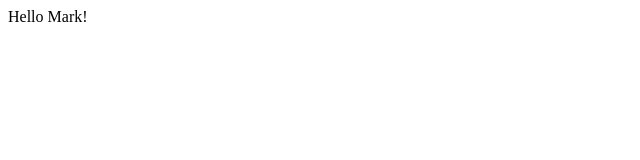
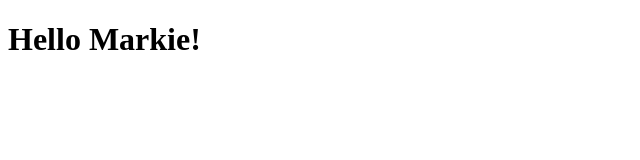
Before and after one commit to Mark70117/P5-1--NeighborhoodMapProject, a website: page index.html in a window 1280 px wide. Shown: the whole page, without its empty margins (0-640 px from the left). Drawn offline with Linux system fonts and the light colour scheme.

Commit message:
try out some ko

```diff
--- a/index.html
+++ b/index.html
@@ -8,7 +8,13 @@
     <title>Project 5-1: Neighborhood Map Project</title>
   </head>
   <body>
-    Hello Mark!
+    <h1>Hello <span data-bind='text: name'></span>!</h1>
     <script type='text/javascript' src='js/knockout-3.3.0.js'></script>
+    <script>
+      var viewModel = function () {
+        this.name = 'Markie';
+      };
+      ko.applyBindings(viewModel);
+    </script>
   </body>
 </html>
--- a/package.json
+++ b/package.json
@@ -13,8 +13,8 @@
   "author": "Mark Anderson <P5.FEND.udacity.com@Ma7.org>",
   "license": "ISC",
   "devDependencies": {
-    "grunt": "^0.4.5",
-    "grunt-contrib-copy": "^0.8.1",
-    "load-grunt-tasks": "^3.2.0"
+    "grunt": "~0.4.5",
+    "grunt-contrib-copy": "~0.8.1",
+    "load-grunt-tasks": "~3.2.0"
   }
 }
```
Also changed, not shown: src/index.html (+7 -1 lines).
